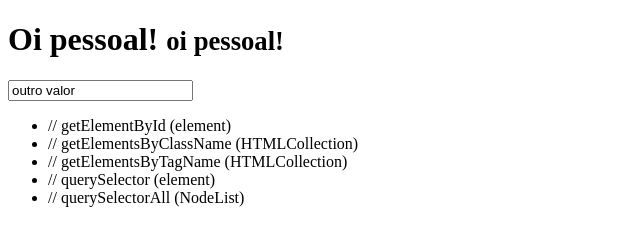
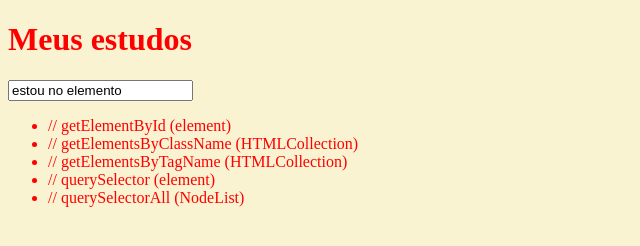
Before and after one commit to victorevh/DOM, a plain HTML site: page elements-select/index.html in a window 1280 px wide. Shown: the whole page, without its empty margins (0-640 px from the left). Drawn offline with Linux system fonts and the light colour scheme.

Commit message:
:pencil: add new infos to script

```diff
--- a/elements-select/index.html
+++ b/elements-select/index.html
@@ -22,5 +22,15 @@
     </ul>
 </body>
 
+<style>
+    .active{
+        color: red;
+    }
+
+    .green{
+        background-color: green;
+    }
+</style>
+
 <script src="./script.js"></script>
 </html>
--- a/elements-select/script.js
+++ b/elements-select/script.js
@@ -38,7 +38,7 @@
 // Manipulando Conteúdo
 // textContent
 
-const element = document.querySelector('h1')
+// const element = document.querySelector('h1')
 
 // element.textContent += " sobre o DOM"
 // console.log(element.textContent)
@@ -50,22 +50,37 @@ const element = document.querySelector('h1')
 // trocando HTML interno
 // innerHTML
 
-element.innerHTML = "Oi pessoal! <small> oi pessoal! </small>"
+// element.innerHTML = "Oi pessoal! <small> oi pessoal! </small>"
 
 // Value input
 
-const elementvalue = document.querySelector('input')
+// const elementvalue = document.querySelector('input')
 
-console.log(elementvalue.value)
-elementvalue.value="outro valor"
+// console.log(elementvalue.value)
+// elementvalue.value="outro valor"
 
 // atributos
 
-const header = document.querySelector('header')
-header.setAttribute('id', 'header')
+// const header = document.querySelector('header')
+// header.setAttribute('id', 'header')
 
-console.log(headerID.getAttribute('class'))
+// console.log(headerID.getAttribute('class'))
 
-header.removeAttribute('id')
-header.removeAttribute('bg')
-header.setAttribute('class', 'bg header')
+// header.removeAttribute('id')
+// header.removeAttribute('bg')
+// header.setAttribute('class', 'bg header')
+
+// ======================================================================
+// Alterando estilos
+const element = document.querySelector('body')
+
+element.style.backgroundColor = "#f9f3d2"
+// console.log(element.style.backgroundColor)
+
+// classList
+
+element.classList.add('active', 'green')
+console.log(element.classList)
+// element.classList.remove('active')
+// o toggle adiciona a classe quando ela não existe, e remove quando ela existe, tipo um interruptor
+// element.classList.toggle('active')
```
